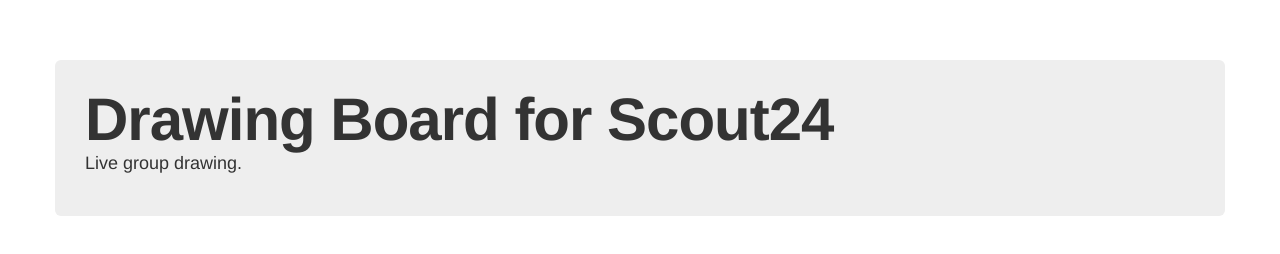
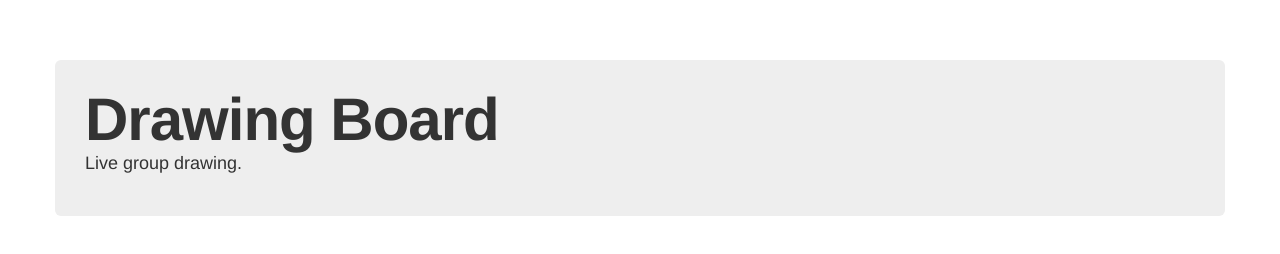
Before and after one commit to doschkinow/drawingboard-micro-ws-nodejs, a website: page drawingboard/index.html in a window 1280 px wide. Drawn offline with nearby package versions, Linux system fonts and the light colour scheme.

Commit message:
title reset

```diff
--- a/drawingboard/index.html
+++ b/drawingboard/index.html
@@ -20,7 +20,7 @@
 <body>
 <div class="container">
     <div class="hero-unit">
-        <h1>Drawing Board for Scout24</h1>
+        <h1>Drawing Board</h1>
         <p>
             Live group drawing.
         </p>
```
